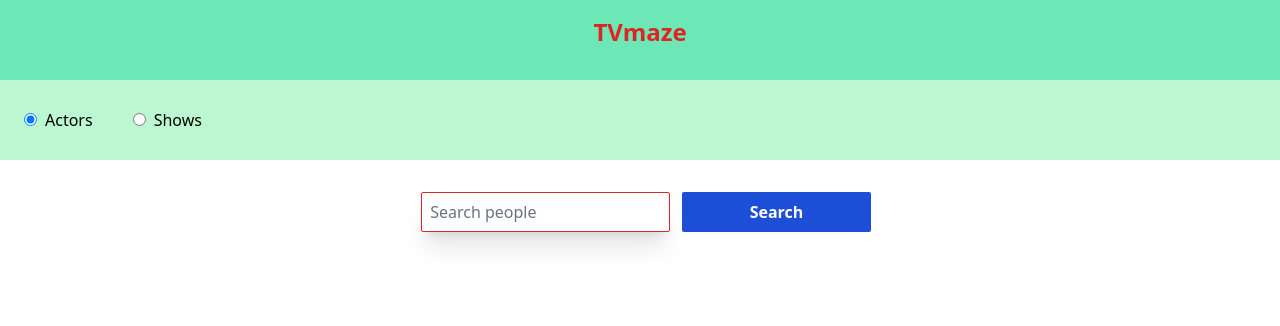
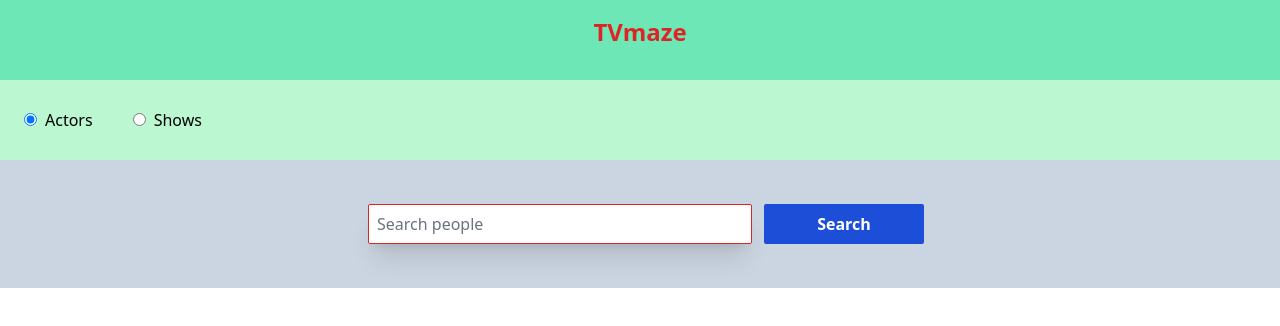
Before and after one commit to shubhaseesh/TVmaze, a React (Create React App) app in the folder tvmaze/: page / in a window 1280 px wide. Both pictures are taken after a click on the radio button 30 px from the left and 119 px from the top of the page. Shown: the top 326 px of the page. Built offline with nearby package versions, Linux system fonts and the light colour scheme.

Commit message:
styilng added

```diff
--- a/tvmaze/src/components/SearchBar.js
+++ b/tvmaze/src/components/SearchBar.js
@@ -21,7 +21,7 @@
   return (
     <form
       onSubmit={submitHandler}
-      className="flex flex-row justify-between items-center mt-8"
+      className="flex flex-row justify-center items-center bg-slate-300 h-32 w-full"
     >
       <input
         className=" mx-3 bg-white text-black border w-96 border-red-600 rounded-sm h-10 p-2 shadow-xl placeholder-gray-500 placeholder-opacity-100"
@@ -31,7 +31,7 @@
         onChange={searchHandler}
       />
       <button
-        className="w-full bg-blue-700 text-white font-extrabold rounded-sm h-10"
+        className="w-40 bg-blue-700 text-white font-extrabold rounded-sm h-10"
         onClick={itemSearchHandle}
       >
         Search
```
